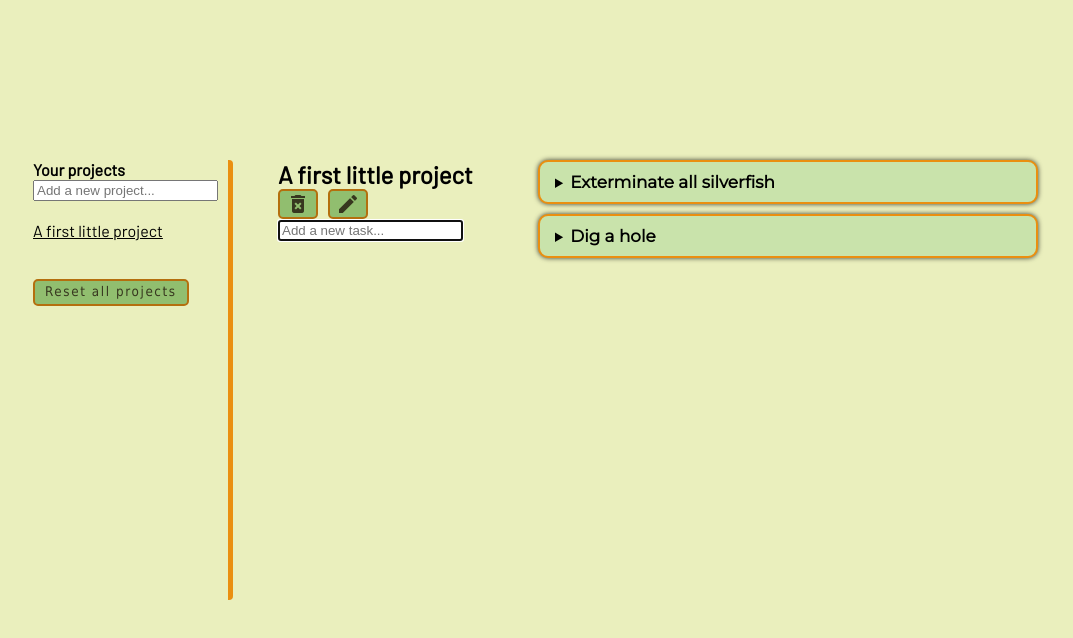
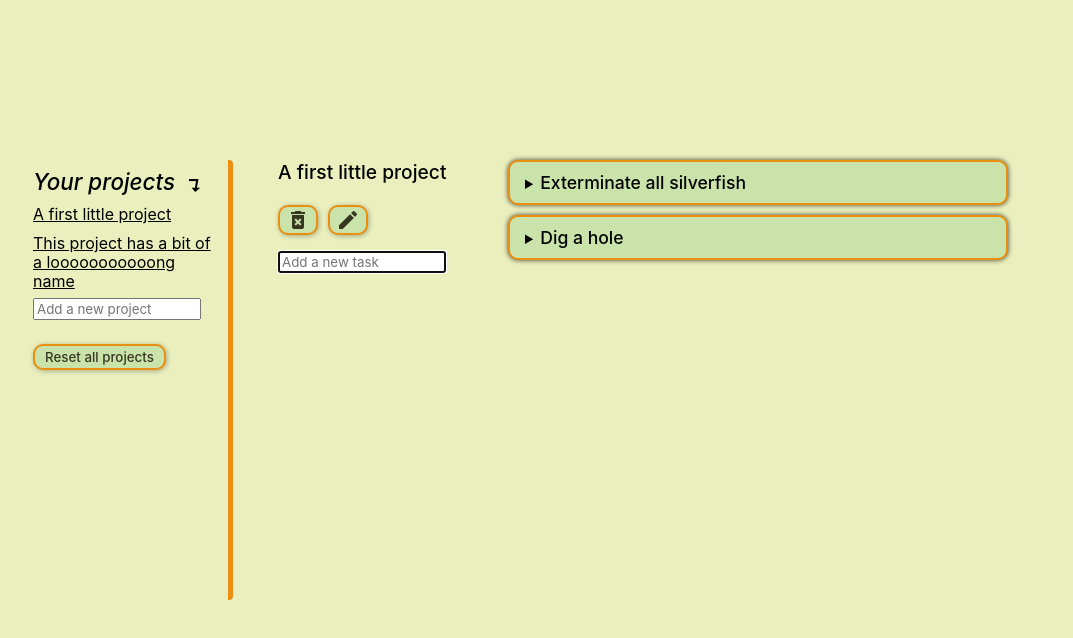
Before and after one commit to arwin4/odin-todo-list, a website built with webpack: page src/index.html in a window 1280 px wide. Both pictures are taken after a click on the item "A first little project". Shown: the whole page, without its empty margins (31-1104 px from the left). Built offline with nearby package versions, Linux system fonts and the light colour scheme; a web font is replaced by a local one.

Commit message:
Change font, minor spacing, hover effects

```diff
--- a/src/index.html
+++ b/src/index.html
@@ -3,30 +3,29 @@
   <head>
     <meta charset="utf-8" />
     <title>Todo list</title>
-    <link rel="preconnect" href="https://fonts.googleapis.com" />
-    <link rel="preconnect" href="https://fonts.gstatic.com" crossorigin />
-    <link
-      href="https://fonts.googleapis.com/css2?family=Barlow&family=Montserrat:wght@300;400&display=swap"
-      rel="stylesheet"
-    />
+
+    <link rel="preconnect" href="https://rsms.me/" />
+    <link rel="stylesheet" href="https://rsms.me/inter/inter.css" />
   </head>
   <body>
     <div class="sidebar">
+      <p class="project-list-title">
+        Your projects <span class="list-arrow">↴</span>
+      </p>
+      <ul class="project-list"></ul>
       <form class="new-project-form">
         <input
           type="text"
           class="new-project-input"
-          placeholder="Add a new project..."
+          placeholder="Add a new project"
           autofocus
         />
       </form>
-      <h4 class="project-list-title">Your projects</h4>
-      <ul class="project-list"></ul>
       <button class="reset-projects">Reset all projects</button>
     </div>
     <div class="main-content">
       <div class="project-container">
-        <div style="position: relative; top: 60px; text-align: end">
+        <div style="position: relative; top: 50px; text-align: end">
           ← Select a project from the list to show its tasks
         </div>
       </div>
@@ -49,7 +48,7 @@
           <input
             type="text"
             class="new-task-input"
-            placeholder="Add a new task..."
+            placeholder="Add a new task"
           />
         </form>
       </div>
--- a/src/projectManager.js
+++ b/src/projectManager.js
@@ -35,6 +35,11 @@ const projectManager = (() => {
     const dummyProject = projectManager.addProject('A first little project');
     dummyProject.addTask('Exterminate all silverfish');
     dummyProject.addTask('Dig a hole');
+
+    const dummyProject2 = projectManager.addProject(
+      'This project has a bit of a looooooooooong name',
+    );
+    dummyProject2.addTask('Take a day off');
 
     saveToLocalStorage();
   }
--- a/src/style.css
+++ b/src/style.css
@@ -3,8 +3,14 @@
   --tea-green: hsla(88, 50%, 78%, 1);
   --pistachio: hsla(94, 38%, 59%, 1);
   --carrot-orange: hsla(35, 87%, 49%, 1);
-  --carrot-orange-dark: rgb(180, 111, 14);
   --drab-dark-brown: hsla(60, 28%, 17%, 1);
+
+  font-family: 'Inter', sans-serif;
+  @supports (font-variation-settings: normal) {
+    :root {
+      font-family: 'Inter var', sans-serif;
+    }
+  }
 }
 
 ::selection {
@@ -14,6 +20,8 @@
 
 * {
   margin: 0;
+  font-family: 'Inter Var', Inter, 'Segoe UI', Tahoma, Geneva, Verdana,
+    sans-serif;
 }
 
 body {
@@ -32,22 +40,27 @@ body {
   overflow-wrap: anywhere;
 
   background-color: var(--cream);
-
-  font-family: Barlow, 'Segoe UI', Tahoma, Geneva, Verdana, sans-serif;
 }
 
-a {
-  text-decoration: none;
-  color: inherit;
+input {
+  width: 160px;
 }
 
 ul {
   list-style: none;
   padding-left: 0;
+  margin-right: 10px;
+  height: 101%;
+
+  display: flex;
+  flex-direction: column;
+
+  row-gap: 10px;
 }
 
 li {
   cursor: pointer;
+  line-height: 1.2;
 }
 
 li:hover {
@@ -65,10 +78,29 @@ li:active {
 
 .project-list-title {
   grid-area: project-list-title;
+
+  vertical-align: top;
+
+  font-style: italic;
+  font-size: 1.4rem;
+  font-weight: 550;
+  line-height: 2;
+}
+
+.list-arrow {
+  position: relative;
+  top: 2px;
+
+  margin-left: 5px;
+
+  font-size: 1.125rem;
+  font-weight: 650;
 }
 
 .project-list {
   grid-area: project-list;
+  overflow: scroll;
+
   text-decoration: underline;
 }
 
@@ -76,22 +108,23 @@ li:active {
   display: grid;
   grid-template-areas:
     'project-list-title'
-    'new-project-form'
-    'project-list';
+    'project-list'
+    'new-project-form';
   border-right: var(--carrot-orange) solid 5px;
   border-top-right-radius: 4px;
   border-bottom-right-radius: 4px;
   height: 55vh;
   align-content: start;
+
+  line-height: 2;
 }
 
 .reset-projects {
-  margin-top: 20%;
+  align-self: flex-end;
+
   width: fit-content;
 
   font-weight: 500;
-  font-style: normal;
-  letter-spacing: 0.1rem;
   line-height: 1.7;
   padding: 0px 10px;
 }
@@ -99,15 +132,24 @@ li:active {
 button {
   display: flex;
   align-items: center;
+  justify-content: center;
   cursor: pointer;
 
-  font-family: Tahoma, Geneva, Verdana, sans-serif;
+  color: var(--drab-dark-brown);
+  background-color: var(--tea-green);
 
-  color: var(--drab-dark-brown);
+  border: var(--carrot-orange) solid 2px;
+  border-radius: 10px;
+
+  box-shadow: 1px 1px 5px 0px rgba(0, 0, 0, 0.3);
+}
+
+button:hover {
+  background-color: #badb94;
+}
+
+button:active {
   background-color: var(--pistachio);
-
-  border: var(--carrot-orange-dark) solid 2px;
-  border-radius: 5px;
 }
 
 .main-content button {
@@ -123,7 +165,8 @@ button {
 .main-content {
   display: grid;
   grid-template-areas: 'project-card task-container';
-  grid-template-columns: 200px 1fr;
+  grid-template-columns: 170px 1fr;
+  grid-template-rows: 30px;
 
   margin-left: 20px;
   column-gap: 60px;
@@ -131,6 +174,19 @@ button {
 
 .project-card {
   grid-area: project-card;
+
+  display: flex;
+  flex-direction: column;
+
+  row-gap: 20px;
+
+  line-height: 2;
+}
+
+.project-name {
+  font-size: 1.2rem;
+  font-weight: 500;
+  line-height: 1.3;
 }
 
 .project-controls,
@@ -138,6 +194,7 @@ button {
   display: grid;
   justify-items: start;
   grid-template-columns: 50px 1fr;
+  row-gap: 10px;
 }
 
 .task-container {
@@ -158,6 +215,21 @@ button {
   border-radius: 10px;
 }
 
+.task-name {
+  font-weight: 450;
+  font-size: 1.1rem;
+}
+
+.description-container {
+  display: flex;
+  flex-direction: column;
+  row-gap: 10px;
+}
+
+.edit-description {
+  width: 135px;
+}
+
 .priority {
   width: max-content;
 }
@@ -175,7 +247,6 @@ summary > * {
 
 .task.card {
   --card-padding: 10px 15px;
-  font-family: Montserrat, 'Segoe UI', Tahoma, Geneva, Verdana, sans-serif;
 }
 
 summary {
@@ -186,5 +257,6 @@ summary {
 .task-content {
   padding: var(--card-padding);
   display: grid;
+
   row-gap: 10px;
 }
```
